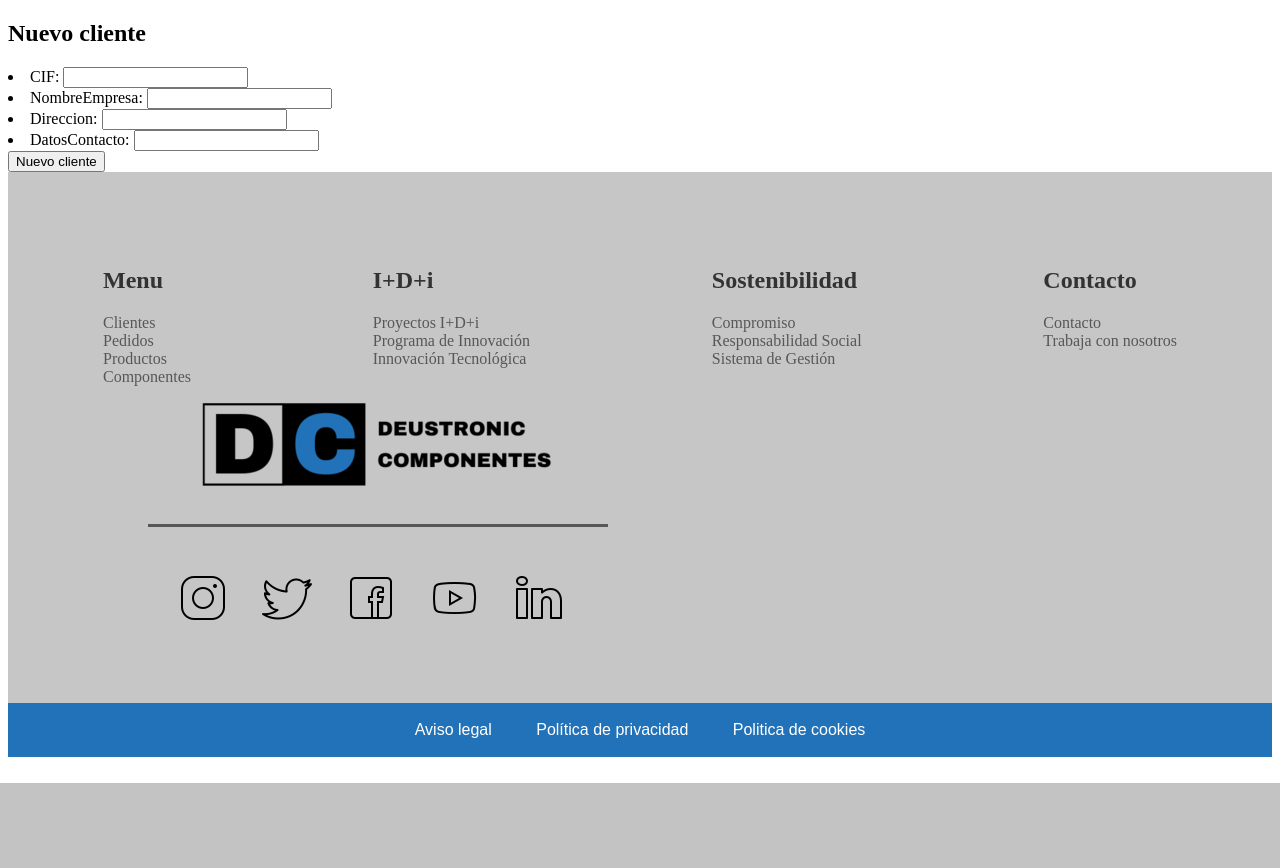
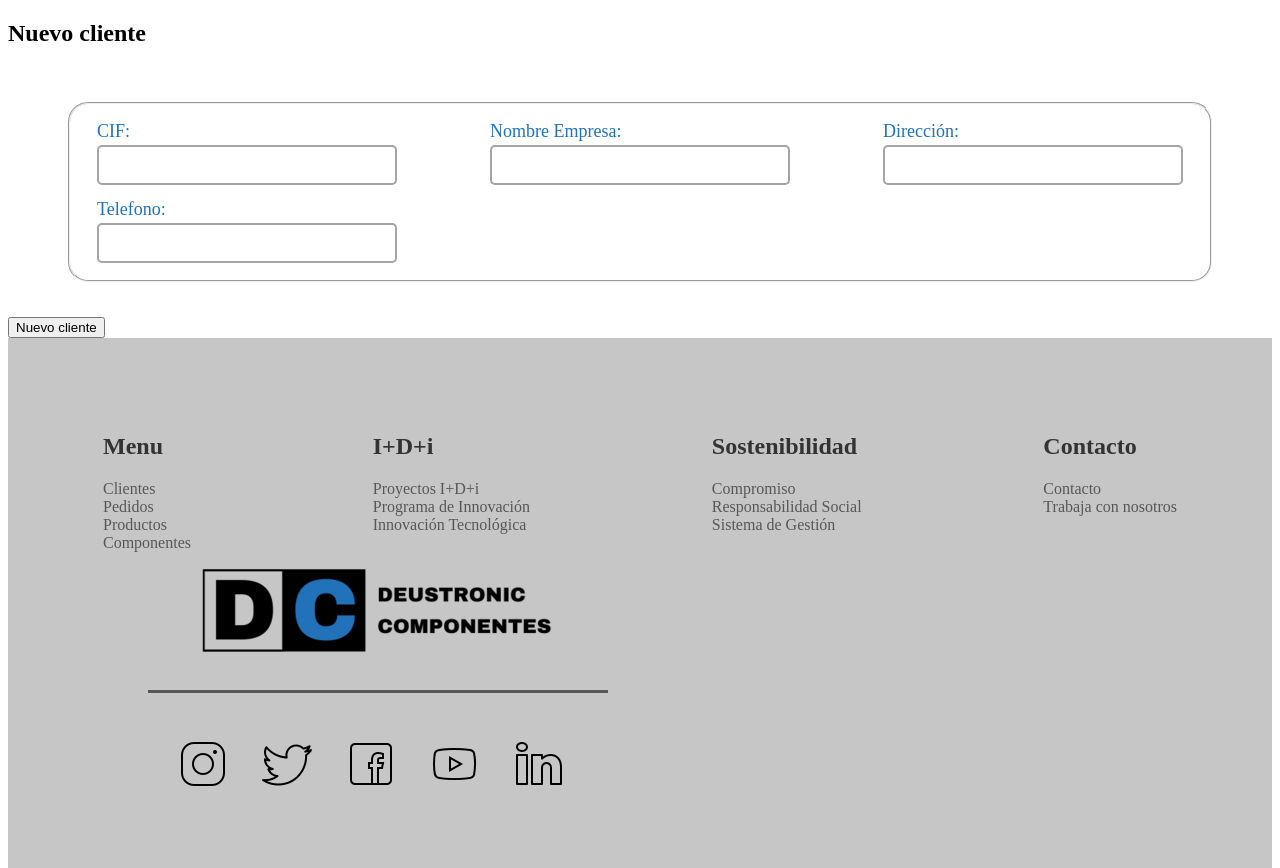
Before and after one commit to casconmikel/Proyecto_IW, a Django app: page /appGestionPedidos/cliente/create in a window 1280 px wide. Shown: the part 147-1015 px from the top of the page. Before the commit the page ends 930 px from the top, so only its background shows below. Run offline with Django 4.2, Linux system fonts and the light colour scheme.

Commit message:
Formulario crear cliente (sin terminar)

```diff
--- a/Proyecto_IW/appGestionPedidos/static/CSS/estilos.css
+++ b/Proyecto_IW/appGestionPedidos/static/CSS/estilos.css
@@ -106,6 +106,8 @@ header {
     letter-spacing: 1.5px;
 }
 
+/* MAIN_TABLAS DE LISTAR */
+
 .main_table_container {
     margin-top: 25px;
     display: flex;
@@ -131,7 +133,6 @@ header {
     font-weight: 700;
     text-align: center;
     text-transform: uppercase;
-
 }
 
 .main_table th:first-child {
@@ -170,6 +171,110 @@ header {
 
 .main_table_esp_borrar a {
     background-color: rgba(255, 0, 0, 0.59);
+}
+
+/* MAIN_FORMULARIOS DE CREAR O MODIFICAR */
+
+.main_form {
+    padding: 35px 0px;
+}
+
+.main_form fieldset {
+    padding: 10px 20px;
+    border-radius: 20px;
+}
+
+.main_form_container {
+    display: flex;
+    flex-wrap: wrap;
+    justify-content: space-between;
+    width: 100%;
+    max-width: 1100px;
+    padding: 30px 0px;
+    margin-left: auto;
+    margin-right: auto;
+}
+
+.main_form_field {
+    display: flex;
+    flex-direction: column;
+    width: 300px;
+    margin: 7px 7px;
+}
+
+.main_form_field label {
+    font-size: 18px;
+    margin-bottom: 3px;
+    color: #2172b9;
+}
+
+.main_form_field input {
+    font-size: 16px;
+    height: 34px;
+    padding-left: 8px;
+    border: 2px solid #33333370;
+    border-radius: 5px;
+}
+
+.main_form_field select {
+    font-size: 16px;
+    height: 39px;
+    padding-left: 8px;
+    border: 2px solid #33333370;
+    border-radius: 5px;
+}
+
+.main_form_textbox {
+    display: flex;
+    flex-direction: column;
+    width: 100%;
+    margin: 7px 7px;
+}
+
+.main_form_textbox textarea {
+    font-size: 16px;
+    max-width: 100%;
+    height: 50px;
+    min-height: 40px;
+    max-height: 130px;
+    border: 2px solid #33333370;
+    border-radius: 5px;
+}
+
+.main_form_textbox label{
+    font-size: 18px;
+    margin-bottom: 3px;
+    color: #2172b9;
+}
+
+.main_form_newsletter {
+    display: flex;
+    flex-direction: column;
+    width: auto;
+    margin: 7px 7px;
+}
+
+.main_form_newsletter label {
+    font-size: 18px;
+    margin-bottom: 3px;
+    color: #2172b9;
+}
+
+.main_form_privacity {
+    display: flex;
+    justify-content: center;
+    width: auto;
+    margin-left: auto;
+    margin-right: auto;
+}
+
+.main_form_submit {
+    padding: 0 30px;
+}
+
+.main_form_submit button {
+    border: 2px solid #33333370;
+    border-radius: 5px;
 }
 
 /* --------------  FOOTER  -------------- */
--- a/Proyecto_IW/appGestionPedidos/templates/appGestionPedidos/cliente_create.html
+++ b/Proyecto_IW/appGestionPedidos/templates/appGestionPedidos/cliente_create.html
@@ -2,13 +2,34 @@
 
 {% block titulo %} Nuevo cliente {% endblock %}
 
+{% load static %}
+
 {% block contenido %}
+
 <h2>Nuevo cliente</h2>
 
 <form action="{% url 'cliente_create' %}" method="post">
     {% csrf_token %}
-    {{ formulario.errors }}
-    {{ formulario.as_ul }}
+    <div class="main_form">
+        <fieldset class="main_form_container">
+            <div class="main_form_field">
+                <label>CIF:</label>
+                <input type="text" name="nombre" required>
+            </div>
+            <div class="main_form_field">
+                <label>Nombre Empresa:</label>
+                <input type="text" name="apellidos" required>
+            </div>
+            <div class="main_form_field">
+                <label>Dirección:</label>
+                <input type="text" name="apellidos" required>
+            </div>
+            <div class="main_form_field">
+                <label>Telefono:</label>
+                <input type="text" name="apellidos" required>
+            </div>
+        </fieldset>
+    </div>
     <input type="submit" value="Nuevo cliente" />
 </form>
 
--- a/Proyecto_IW/appGestionPedidos/templates/appGestionPedidos/cliente_modify.html
+++ b/Proyecto_IW/appGestionPedidos/templates/appGestionPedidos/cliente_modify.html
@@ -8,8 +8,6 @@
 
 <form action="" method="post" enctype="multipart/form-data">
     {% csrf_token %}
-    {{ formulario.errors }}
-    {{ formulario.as_ul }}
     <input type="submit" value="Modificar" />
 </form>
 
--- a/Proyecto_IW/appGestionPedidos/templates/appGestionPedidos/pedido_detail.html
+++ b/Proyecto_IW/appGestionPedidos/templates/appGestionPedidos/pedido_detail.html
@@ -10,7 +10,7 @@
 <div class="main_container">
     <div class="main_title_container">
         <div class="main_title">
-            <h2>DETALLES DEL PEDIDO {{ pedido.id }}</h2>
+            <h2>DETALLES DEL PEDIDO: {{ pedido.id }}</h2>
         </div>
         <div>
             <ul>
--- a/Proyecto_IW/appGestionPedidos/templates/appGestionPedidos/pedido_list.html
+++ b/Proyecto_IW/appGestionPedidos/templates/appGestionPedidos/pedido_list.html
@@ -42,8 +42,8 @@
         </table>
         {% else %}
         <p>No hay pedidos creados.</p>
+        {% endif %}
     </div>
 </div>
 
-{% endif %}
 {% endblock %}
--- a/Proyecto_IW/appGestionPedidos/urls.py
+++ b/Proyecto_IW/appGestionPedidos/urls.py
@@ -31,8 +31,10 @@ urlpatterns = [
 
     # URLs MODIFICAR
     path('modificar-cliente/<id>/', cliente_modify, name='cliente_modify'),
+    path('modificar-pedido/<id>/', cliente_modify, name='cliente_modify'),
 
-    # URLs MODIFICAR
+
+    # URLs DETALLE
 
     path('detallesPedido/<int:pk>/', views.ProductoPedidoDetailView.as_view(), name='detalles_Pedido'),
 
--- a/Proyecto_IW/appGestionPedidos/views.py
+++ b/Proyecto_IW/appGestionPedidos/views.py
@@ -22,7 +22,7 @@ class ComponenteListView(ListView):
     model = Componente
 
 class ProductoPedidoDetailView(DetailView):
-    model = ProductoPedido
+    model = Pedido
 
 #____________________ CREAR ____________________
 
```
Also changed, not shown: Proyecto_IW/appGestionPedidos/templates/appGestionPedidos/componente_list.html (+39 -15 lines), Proyecto_IW/appGestionPedidos/templates/appGestionPedidos/producto_list.html (+39 -15 lines), Proyecto_IW/db.sqlite3.
